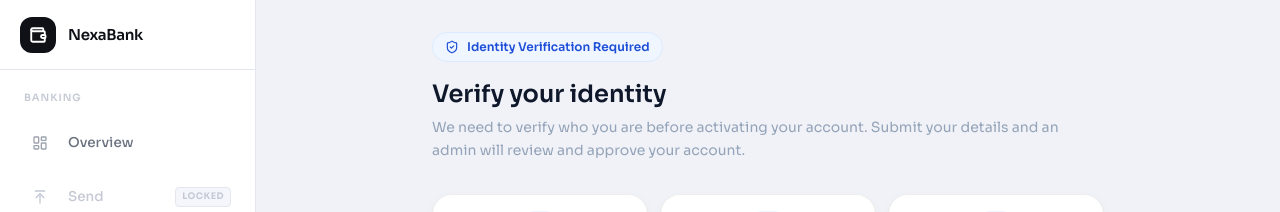
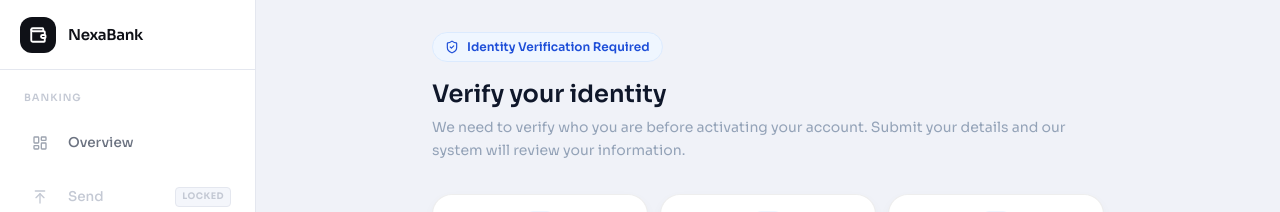
Before and after one commit to hvriza39-rgb/Online-banking, a Next.js app: page /kyc in a window 1280 px wide. Shown: the top 212 px of the page. Built offline with nearby package versions, Linux system fonts and the light colour scheme; no server answers; the database is empty; sample sign-in values are in the browser's storage.

Commit message:
Revise KYC approval messaging for clarity
Updated messaging for KYC status and verification process.

```diff
--- a/src/app/(dashboard)/kyc/page.tsx
+++ b/src/app/(dashboard)/kyc/page.tsx
@@ -40,7 +40,7 @@ export default async function KycPage() {
             </h1>
             <p className="text-slate-400 text-sm max-w-sm leading-relaxed mb-6">
               Your KYC details have been submitted and are currently under review.
-              An admin will approve your account shortly.
+
             </p>
 
             <div className="flex items-center gap-2.5 bg-amber-50 border border-amber-200 rounded-2xl px-4 py-3 w-full max-w-xs">
@@ -69,7 +69,8 @@ export default async function KycPage() {
           <h1 className="text-2xl font-semibold text-slate-900">Verify your identity</h1>
           <p className="text-slate-400 text-sm mt-1.5 leading-relaxed">
             We need to verify who you are before activating your account.
-            Submit your details and an admin will review and approve your account.
+            Submit your details and our system will review your information.
+
           </p>
         </div>
 
```
